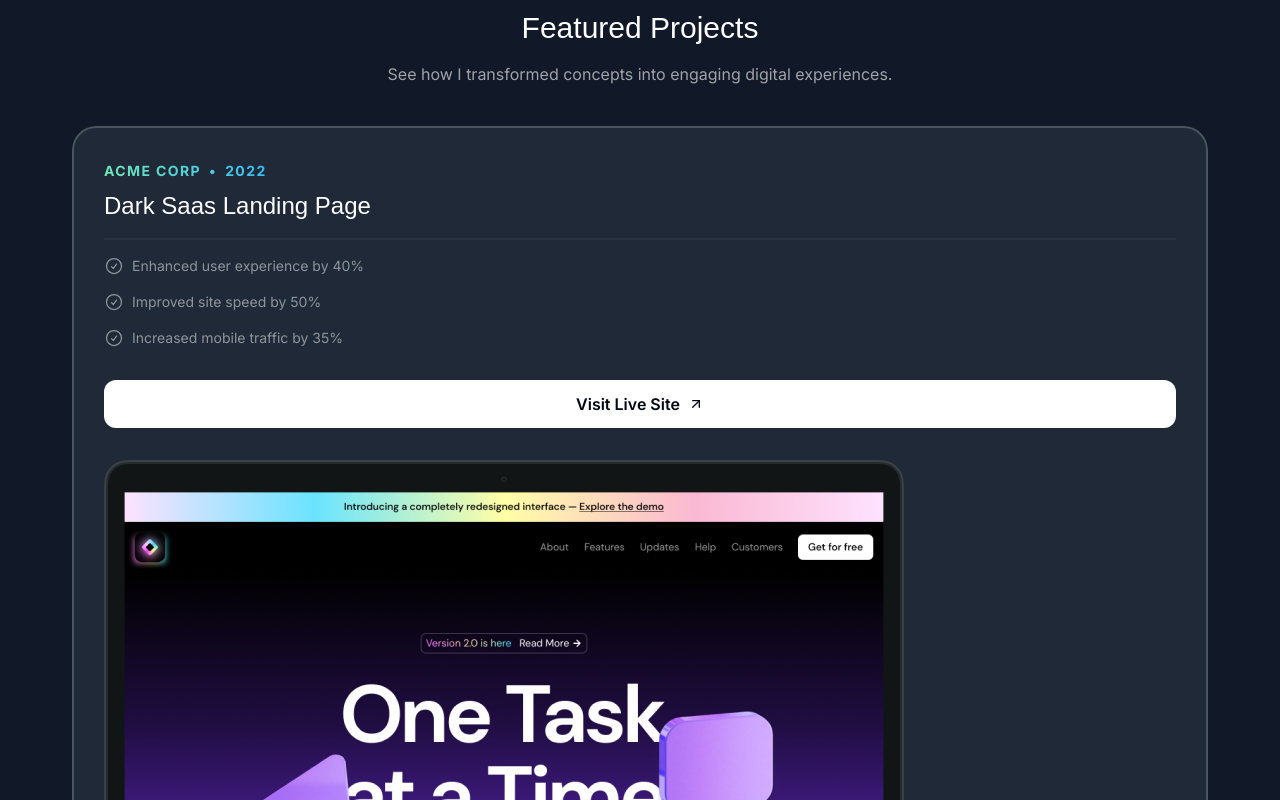
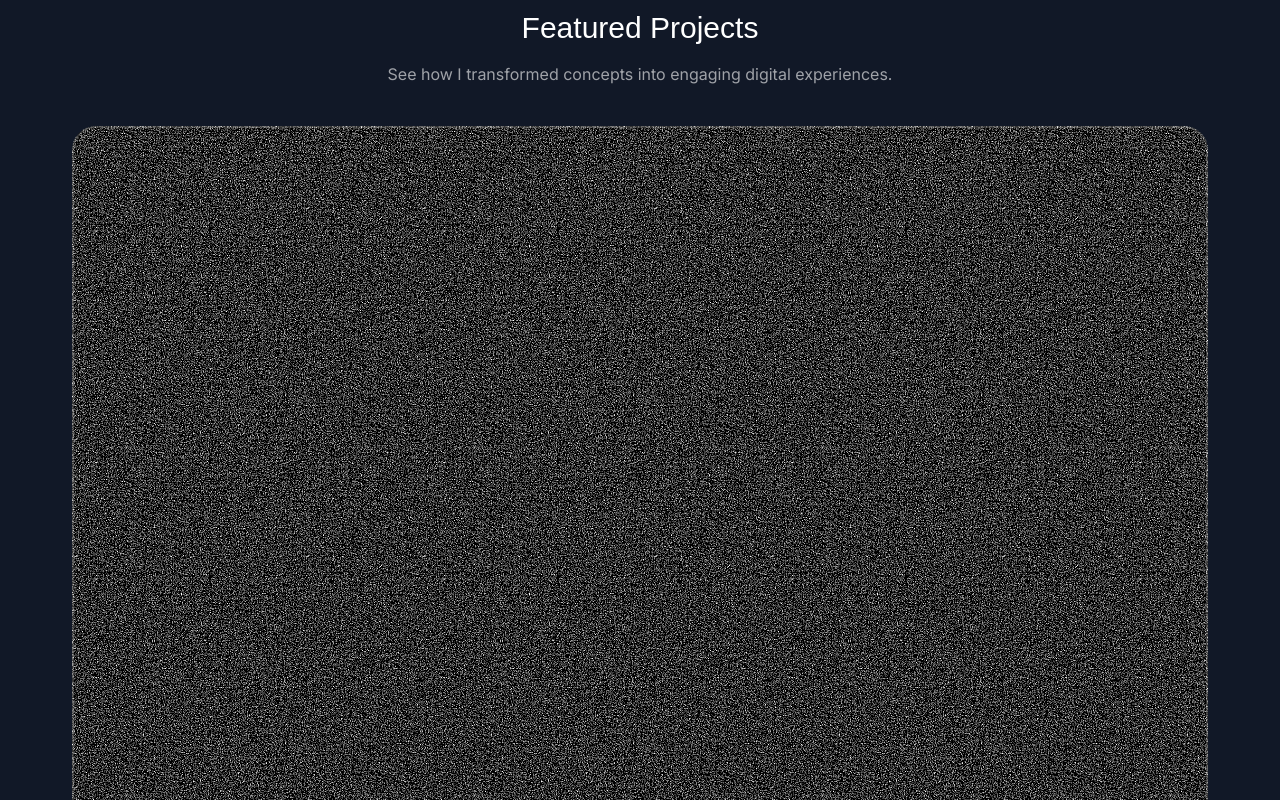
Before and after one commit to MorhafGhziel/frontend-tribe-portofolio, a Next.js app: page / in a window 1280 px wide. Shown: the part 960-1760 px from the top of the page. Built offline with nearby package versions, Linux system fonts and the light colour scheme; a web font is replaced by a local one.

Commit message:
added grainImage to the projects cards

```diff
--- a/src/sections/Projects.tsx
+++ b/src/sections/Projects.tsx
@@ -4,6 +4,7 @@ import aiStartupLandingPage from "@/assets/images/ai-startup-landing-page.png";
 import Image from "next/image";
 import CheckCircleIcon from "@/assets/icons/check-circle.svg";
 import ArrowUpRightIcon from "@/assets/icons/arrow-up-right.svg";
+import grainImage from "@/assets/images/grain.jpg";
 
 const portfolioProjects = [
   {
@@ -46,7 +47,7 @@ const portfolioProjects = [
 
 export const ProjectsSection = () => {
   return (
-    <div>
+    <section className="pb-16">
       <div className="container">
         <div className="flex justify-center">
           <p className="uppercase font-semibold tracking-widest bg-gradient-to-r from-emerald-300 to-sky-400 text-transparent bg-clip-text text-center">
@@ -66,6 +67,12 @@ export const ProjectsSection = () => {
               key={project.title}
               className="bg-gray-800 rounded-3xl relative z-0 after:z-10 overflow-hidden after:content-[''] after:absolute after:inset-0 after:outline-2 after:outline after:-outline-offset-2 after:rounded-3xl after:outline-white/20 px-8 pt-8"
             >
+              <div
+                className="absolute inset-0"
+                style={{
+                  backgroundImage: `url(${grainImage.src})`,
+                }}
+              ></div>
               <div className="bg-gradient-to-r from-emerald-300 to-sky-400 inline-flex gap-2 font-bold uppercase tracking-widest text-sm bg-clip-text text-transparent">
                 <span> {project.company}</span>
                 <span>&bull;</span>
@@ -101,6 +108,6 @@ export const ProjectsSection = () => {
           ))}
         </div>
       </div>
-    </div>
+    </section>
   );
 };
```
